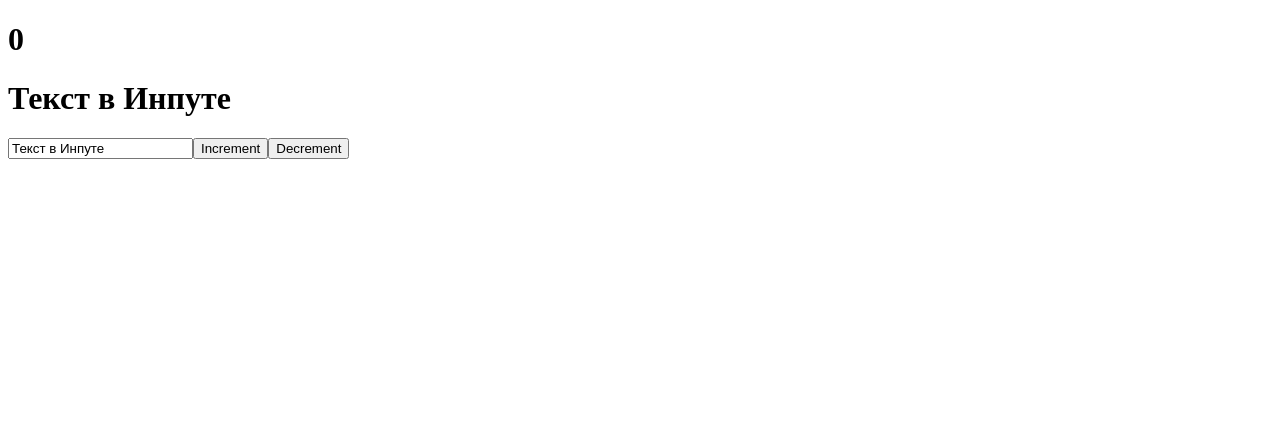
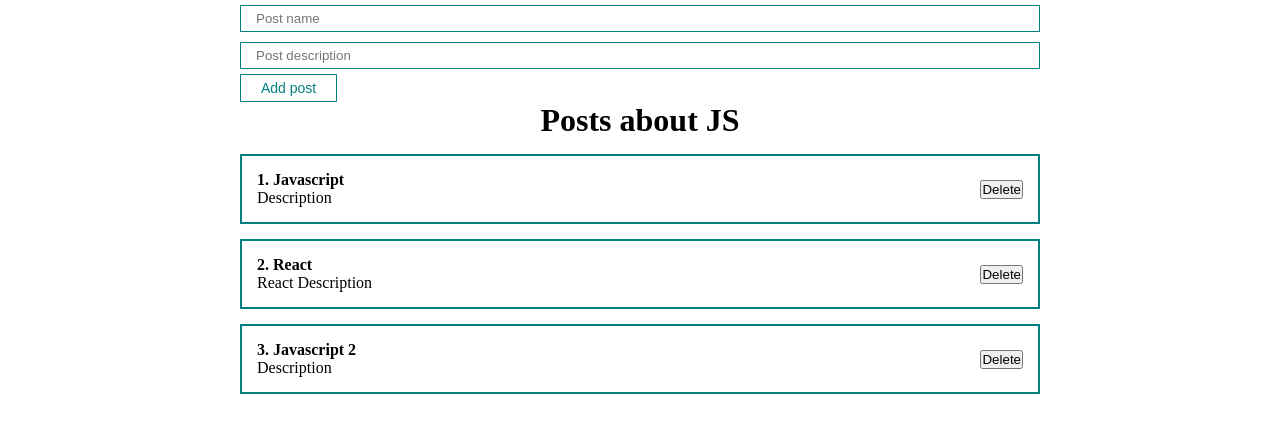
Before and after one commit to IDForT2/educational-project, a React (Create React App) app: page / in a window 1280 px wide. Shown: the top 432 px of the page. Built offline with nearby package versions, Linux system fonts and the light colour scheme.

Commit message:
Working with Lists and Components

```diff
--- a/src/App.js
+++ b/src/App.js
@@ -1,27 +1,35 @@
 import React, {useState} from 'react'
+import "./styles/App.css";
+import PostList from "./components/PostList";
+import MyButton from "./components/UI/button/MyButton";
+import MyInput from "./components/UI/input/MyInput";
 
 function App() {
-    const [likes, setLikes] = useState(0);
-    const [value, setValue] = useState('Текст в Инпуте');
+    const [posts, setPosts] = useState([
+        {id: 1, title: "Javascript", body: "Description"},
+        {id: 2, title: "React", body: " React Description"},
+        {id: 3, title: "Javascript 2", body: "Description"},
+    ])
 
-    function increment() {
-        setLikes(likes + 1)
+    const [title, setTitle] = useState('')
+
+    const addNewPost = (e) => {
+        e.preventDefault()
     }
 
-    function decrement() {
-        setLikes(likes - 1)
-    }
     return (
         <div className="App">
-        <h1>{likes}</h1>
-        <h1>{value}</h1>
-        <input
+            <form>
+                <MyInput
+                    value={title}
+                    onChange={e => setTitle(e.target.value)}
                     type="text"
-            value={value}
-            onChange={event => setValue(event.target.value)}
+                    placeholder="Post name"
                 />
-        <button onClick={increment}>Increment</button>
-        <button onClick={decrement}>Decrement</button>
+                <MyInput type="text" placeholder="Post description" />
+                <MyButton onClick={addNewPost} disabled>Add post</MyButton>
+            </form>
+            <PostList posts={posts} title="Posts about JS"/>
         </div>
     );
 }
--- /dev/null
+++ b/src/components/PostItem.jsx
@@ -0,0 +1,20 @@
+import React from 'react';
+
+const PostItem = (props) => {
+
+    return (
+        <div className="post">
+            <div className="post__content">
+                <strong>{props.post.id}. {props.post.title}</strong>
+                <div>
+                    {props.post.body}
+                </div>
+            </div>
+            <div className="post_btns">
+                <button>Delete</button>
+            </div>
+        </div>
+    );
+};
+
+export default PostItem;
--- /dev/null
+++ b/src/components/PostList.jsx
@@ -0,0 +1,17 @@
+import React from 'react';
+import PostItem from "./PostItem";
+
+const PostList = ({posts, title}) => {
+    return (
+        <div>
+            <h1 style={{textAlign: 'center'}}>
+                {title}
+            </h1>
+            {posts.map(post =>
+                <PostItem post={post} key={post.id}/>
+            )}
+        </div>
+    );
+};
+
+export default PostList;
--- /dev/null
+++ b/src/components/UI/button/MyButton.jsx
@@ -0,0 +1,12 @@
+import React from 'react';
+import classes from "./MyButton.module.css";
+
+const MyButton = ({children, ...props}) => {
+    return (
+        <button {...props} className={classes.myBtn}>
+            {children}
+        </button>
+    );
+};
+
+export default MyButton;
--- /dev/null
+++ b/src/components/UI/button/MyButton.module.css
@@ -0,0 +1,8 @@
+.myBtn {
+    padding: 5px 20px;
+    color: teal;
+    font-size: 14px;
+    background: transparent;
+    border: 1px solid teal;
+    cursor: pointer;
+}
--- /dev/null
+++ b/src/components/UI/input/MyInput.jsx
@@ -0,0 +1,12 @@
+import React from 'react';
+import classes from "./MyInput.module.css";
+
+const MyInput = (props) => {
+    return (
+        <div>
+            <input className={classes.myInput} {...props} />
+        </div>
+    );
+};
+
+export default MyInput;
--- /dev/null
+++ b/src/components/UI/input/MyInput.module.css
@@ -0,0 +1,6 @@
+.myInput{
+    width: 100%;
+    padding: 5px 15px;
+    margin: 5px 0;
+    border: 1px solid teal;
+}
--- /dev/null
+++ b/src/styles/App.css
@@ -0,0 +1,23 @@
+* {
+    margin: 0;
+    padding: 0;
+    box-sizing: border-box;
+}
+
+#root {
+    display: flex;
+    justify-content: center;
+}
+
+.App {
+    width: 800px;
+}
+
+.post {
+    display: flex;
+    padding: 15px;
+    border: 2px solid teal;
+    margin-top: 15px;
+    justify-content: space-between;
+    align-items: center;
+}
```
Also changed, not shown: src/components/ClassCounter.jsx (added, +32 -0 lines), src/components/Counter.jsx (added, +23 -0 lines). Lines whose indentation alone changed are shown as unchanged.
